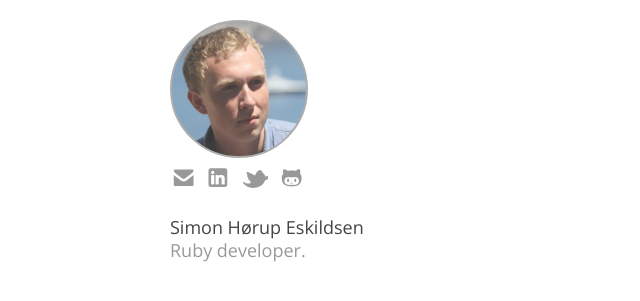
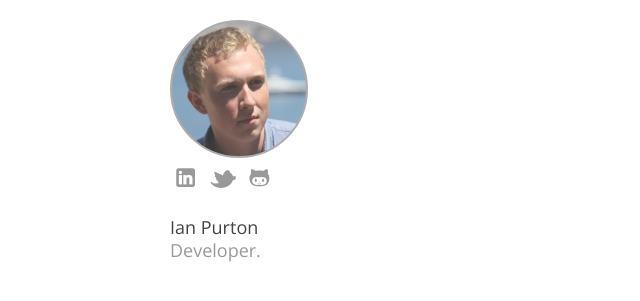
Before and after one commit to thisismk/ianpurton.github.com, a Jekyll site: the page built from index.html, in a window 1280 px wide. Shown: the top 301 px of the page, without its empty margins (0-640 px from the left). Built offline with Jekyll 4.4.1, drawn with Linux system fonts in a browser that asks for light colours; some web fonts are replaced.

Commit message:
Make it mine

```diff
--- a/_layouts/default.html
+++ b/_layouts/default.html
@@ -55,9 +55,8 @@
       <div id='mobile' class='two columns hidden'>
         <ul>
           <li><a href='/'>Sirupsen</a></li>
-          <li><span class="gray">Simon Hørup Eskildsen</span></li>
-          <li><a href="mailto:simon@sirupsen.com">simon@sirupsen.com</a></li>
-          <li><a href="http://twitter.com/Sirupsen">@Sirupsen</a></li>
+          <li><span class="gray">Ian Purton</span></li>
+          <li><a href="http://twitter.com/ianpurton">@ianpurton</a></li>
         </ul>
       </div>
 
@@ -66,26 +65,23 @@
           <a id="avatar" href="/"></a>
 
           <ul id="social">
+
             <li>
-              <a href="mailto:simon@sirupsen.com?subject=hi" id="sidebar-email" class="icon-envelope-alt" title="Say hi" onClick="_gaq.push(['_trackEvent', 'Social Icons', 'Click', 'Email']);"></a>
+              <a href="http://www.linkedin.com/in/ianpurton" id="sidebar-linkedin" class="icon-linkedin-sign" style="font-size: 25px;" onClick="_gaq.push(['_trackEvent', 'Social Icons', 'Click', 'LinkedIn']);"></a>
             </li>
 
             <li>
-              <a href="http://www.linkedin.com/in/sirupsen" id="sidebar-linkedin" class="icon-linkedin-sign" style="font-size: 25px;" onClick="_gaq.push(['_trackEvent', 'Social Icons', 'Click', 'LinkedIn']);"></a>
+              <a href="http://twitter.com/ianpurton" id="sidebar-twitter" class="icon-twitter" title="You should follow me" style="font-size: 28px;" onClick="_gaq.push(['_trackEvent', 'Social Icons', 'Click', 'Twitter']);"></a>
             </li>
 
             <li>
-              <a href="http://twitter.com/Sirupsen" id="sidebar-twitter" class="icon-twitter" title="You should follow me" style="font-size: 28px;" onClick="_gaq.push(['_trackEvent', 'Social Icons', 'Click', 'Twitter']);"></a>
-            </li>
-
-            <li>
-              <a href="http://github.com/Sirupsen" id="sidebar-github" class="icon-github" title="I share and fork code here" onClick="_gaq.push(['_trackEvent', 'Social Icons', 'Click', 'Github']);"></a>
+              <a href="http://github.com/ianpurton" id="sidebar-github" class="icon-github" title="I share and fork code here" onClick="_gaq.push(['_trackEvent', 'Social Icons', 'Click', 'Github']);"></a>
             </li>
           </ul>
 
           <ul id="me">
-            <li>Simon Hørup Eskildsen</span></li>
-            <li class="gray">Ruby developer.</li>
+            <li>Ian Purton</span></li>
+            <li class="gray">Developer.</li>
           </ul>
 
         </section>
```
Also changed, not shown: other parts of _layouts/default.html (+1 -1 lines).
